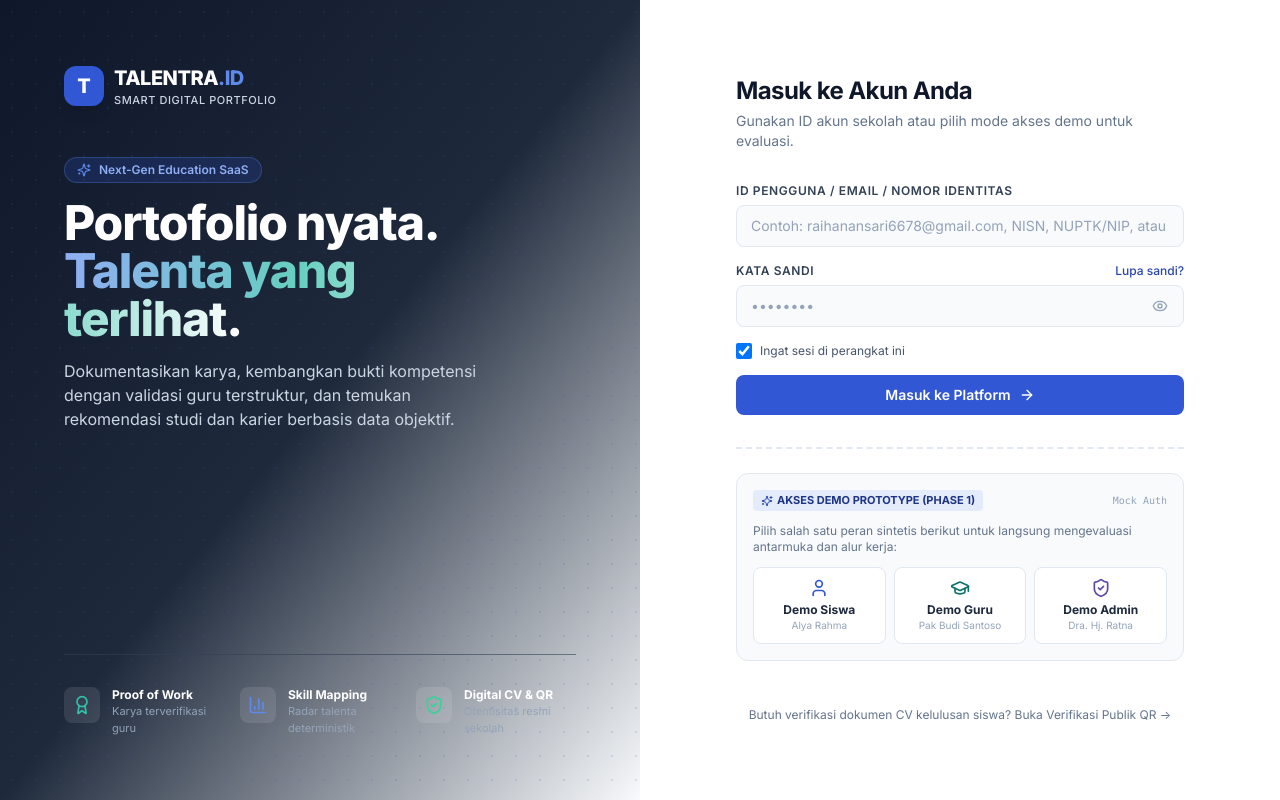
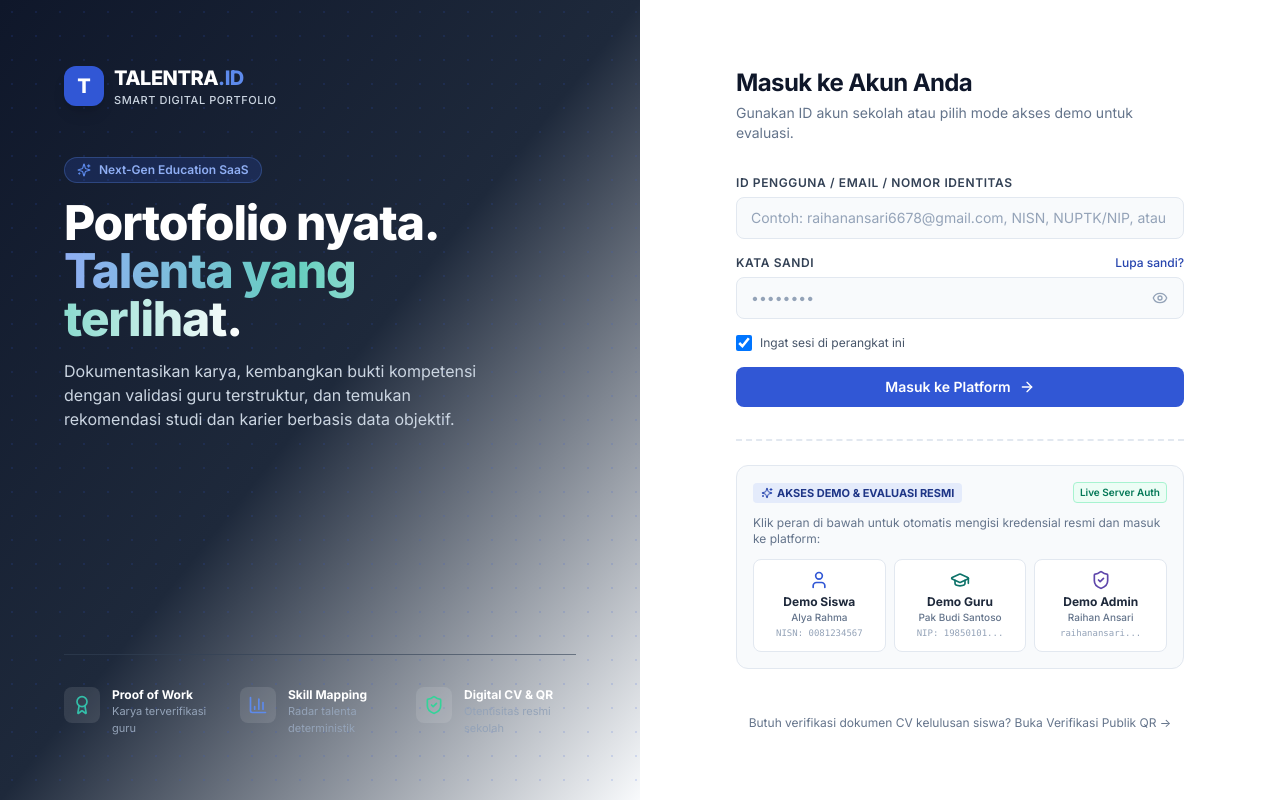
Before and after one commit to IAmYoursRey/Talentra, a Next.js app: page /login in a window 1280 px wide. Built offline with nearby package versions, Linux system fonts and the light colour scheme.

Commit message:
fix(auth,storage): authenticate demo personas via live credentials and harden internal blob origin

```diff
--- a/src/app/login/page.tsx
+++ b/src/app/login/page.tsx
@@ -48,11 +48,21 @@
   const handleQuickDemo = async (role: UserRole) => {
     setIsSubmitting(true);
     setErrorMsg('');
+    const demoCreds: Record<UserRole, { id: string; pwd: string }> = {
+      student: { id: '0081234567', pwd: 'PasswordSiswa123!' },
+      teacher: { id: '198501012010011001', pwd: 'PasswordGuru123!' },
+      admin: { id: 'raihanansari6678@gmail.com', pwd: 'raihanansari6678@gmail.com' },
+    };
+    const cred = demoCreds[role];
+    if (cred) {
+      setIdentifier(cred.id);
+      setPassword(cred.pwd);
+    }
     try {
       const res = await authService.demoLogin(role);
       router.push(res.redirectTo);
     } catch (err: unknown) {
-      const msg = err instanceof Error ? err.message : 'Gagal mengakses sesi demo.';
+      const msg = err instanceof Error ? err.message : 'Gagal mengakses akun demo.';
       setErrorMsg(msg);
       setIsSubmitting(false);
     }
@@ -237,12 +247,12 @@
                 <div className="flex items-center justify-between">
                   <span className="inline-flex items-center gap-1 text-[11px] font-bold text-brand-700 bg-brand-100/70 px-2 py-0.5 rounded">
                     <Sparkles className="w-3 h-3 text-brand-600" />
-                    AKSES DEMO PROTOTYPE (PHASE 1)
+                    AKSES DEMO & EVALUASI RESMI
                   </span>
-                  <span className="text-[10px] text-slate-400 font-mono">Mock Auth</span>
+                  <span className="text-[10px] text-emerald-700 font-semibold bg-emerald-50 border border-emerald-200 px-1.5 py-0.5 rounded">Live Server Auth</span>
                 </div>
                 <p className="text-xs text-slate-500">
-                  Pilih salah satu peran sintetis berikut untuk langsung mengevaluasi antarmuka dan alur kerja:
+                  Klik peran di bawah untuk otomatis mengisi kredensial resmi dan masuk ke platform:
                 </p>
 
                 <div className="grid grid-cols-1 sm:grid-cols-3 gap-2">
@@ -253,7 +263,8 @@
                   >
                     <User className="w-5 h-5 text-brand-500 mb-1 group-hover:scale-110 transition-transform" />
                     <span className="text-xs font-bold">Demo Siswa</span>
-                    <span className="text-[10px] text-slate-400">Alya Rahma</span>
+                    <span className="text-[10px] text-slate-500 font-medium">Alya Rahma</span>
+                    <span className="text-[9px] text-slate-400 font-mono mt-0.5">NISN: 0081234567</span>
                   </button>
 
                   <button
@@ -263,7 +274,8 @@
                   >
                     <GraduationCap className="w-5 h-5 text-growth-600 mb-1 group-hover:scale-110 transition-transform" />
                     <span className="text-xs font-bold">Demo Guru</span>
-                    <span className="text-[10px] text-slate-400">Pak Budi Santoso</span>
+                    <span className="text-[10px] text-slate-500 font-medium">Pak Budi Santoso</span>
+                    <span className="text-[9px] text-slate-400 font-mono mt-0.5">NIP: 19850101...</span>
                   </button>
 
                   <button
@@ -273,7 +285,8 @@
                   >
                     <ShieldCheck className="w-5 h-5 text-intelligence-600 mb-1 group-hover:scale-110 transition-transform" />
                     <span className="text-xs font-bold">Demo Admin</span>
-                    <span className="text-[10px] text-slate-400">Dra. Hj. Ratna</span>
+                    <span className="text-[10px] text-slate-500 font-medium">Raihan Ansari</span>
+                    <span className="text-[9px] text-slate-400 font-mono mt-0.5">raihanansari...</span>
                   </button>
                 </div>
               </div>
--- a/src/services/auth.service.ts
+++ b/src/services/auth.service.ts
@@ -181,6 +181,22 @@
   }
 
   public async demoLogin(role: UserRole): Promise<AuthResult> {
+    // 1. Attempt authoritative authenticated login using provisioned database credentials
+    const canonicalCredentials: Record<UserRole, { identifier: string; password: string }> = {
+      student: { identifier: '0081234567', password: 'PasswordSiswa123!' },
+      teacher: { identifier: '198501012010011001', password: 'PasswordGuru123!' },
+      admin: { identifier: 'raihanansari6678@gmail.com', password: 'raihanansari6678@gmail.com' },
+    };
+
+    const targetCred = canonicalCredentials[role];
+    if (targetCred) {
+      try {
+        return await this.login(targetCred.identifier, targetCred.password);
+      } catch {
+        // Fall through to legacy demo-login or mock fallback if offline
+      }
+    }
+
     try {
       const res = await fetch('/api/v1/auth/demo-login', {
         method: 'POST',
@@ -204,7 +220,7 @@
       // Fallback below
     }
 
-    // Standalone fallback for demo logins
+    // Standalone fallback for offline mock demos
     const fallbackUser =
       role === 'student' ? MOCK_STUDENT : role === 'teacher' ? MOCK_TEACHER : MOCK_ADMIN;
     this.inMemoryUser = { ...fallbackUser };
```
Also changed, not shown: 2 other files (tests, documents, lock files or other folders).
